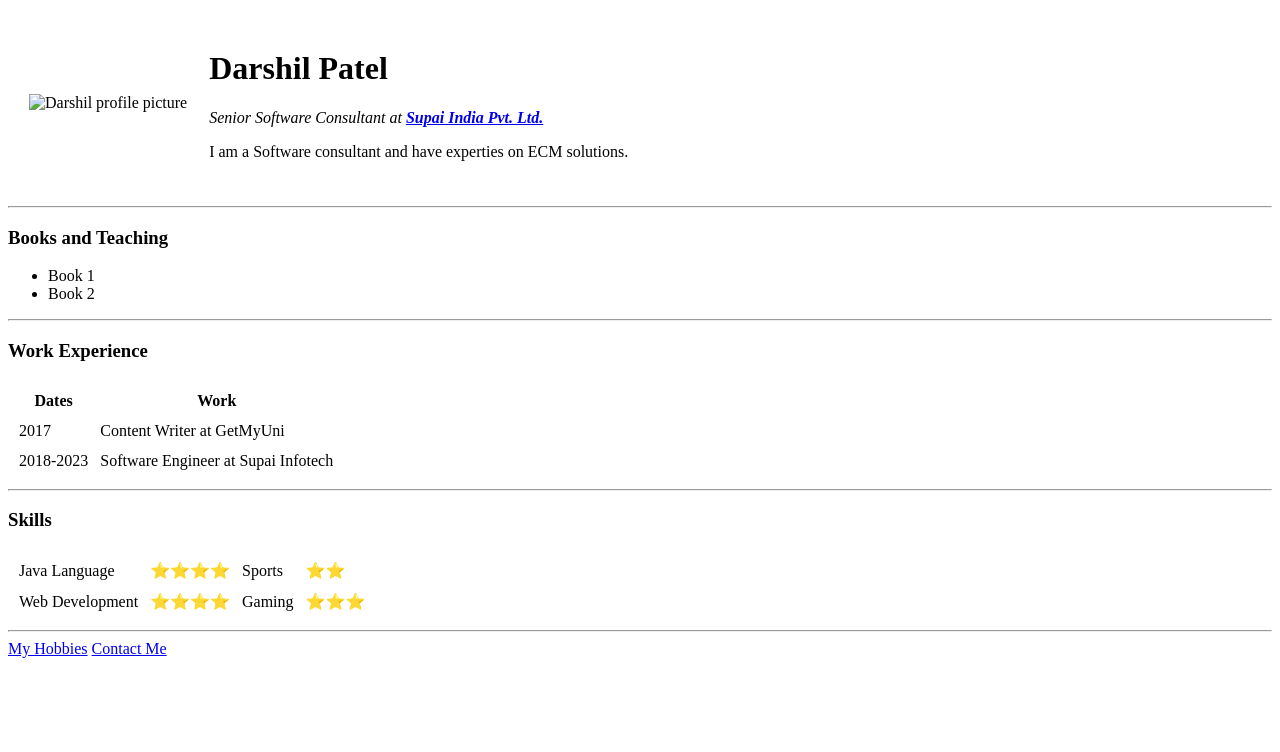
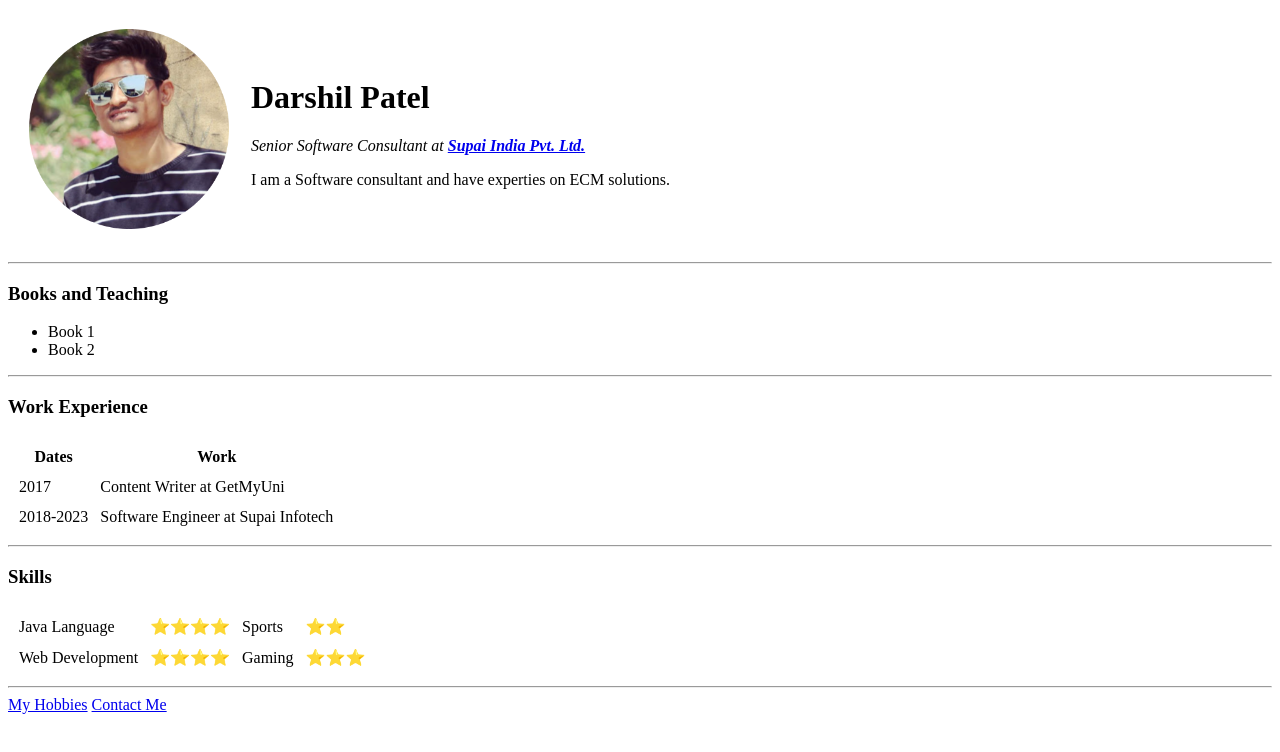
Before and after one commit to Darshil76/cv, a plain HTML site: page index.html in a window 1280 px wide. Drawn offline with Linux system fonts and the light colour scheme; the site is published under a folder, as on GitHub Pages, so addresses that start at the root find nothing.

Commit message:
Update index.html

```diff
--- a/index.html
+++ b/index.html
@@ -9,7 +9,7 @@
   <body>
     <table cellspacing="20">
       <tr>
-        <td><img src="/images/Darshil.png" alt="Darshil profile picture" height="200px"/></td>
+        <td><img src="images/Darshil.png" alt="Darshil profile picture" height="200px"/></td>
         <td>
           <h1>Darshil Patel</h1>
           <p>
```
